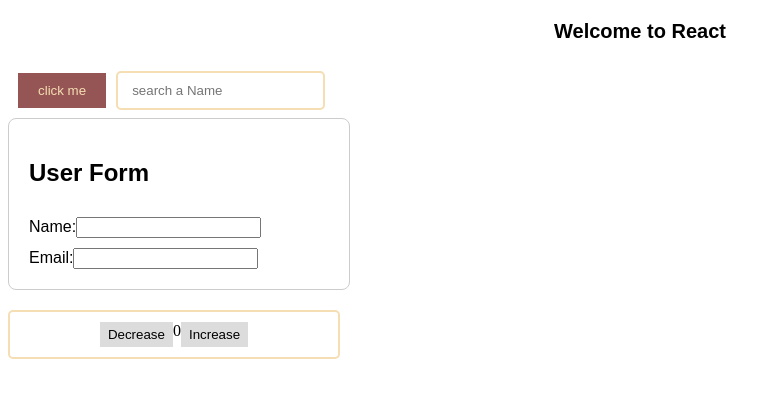
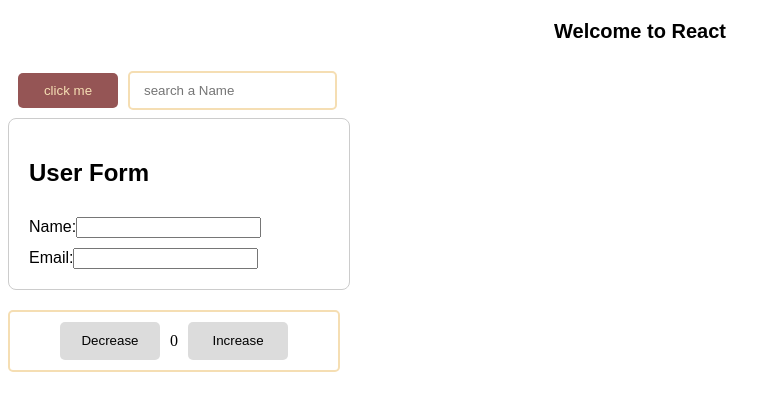
Before and after one commit to SATYAM08RAJPUT/React-Practices-set, a React (Vite) app: page / in a window 1280 px wide. Shown: the top 410 px of the page, without its empty margins (0-781 px from the left). Built offline with nearby package versions, Linux system fonts and the light colour scheme.

Commit message:
Make a Compelete Button Componenet

```diff
--- a/src/Counter/conunter.css
+++ b/src/Counter/conunter.css
@@ -11,4 +11,10 @@ button{
     padding: 5px 8px;
     background-color: gainsboro;
     border: navy;
+    cursor: pointer;
+    width: 100px;
+    border-radius: 5px;
 }
+.count{
+    padding: 10px;
+}
--- a/src/Counter/counter.jsx
+++ b/src/Counter/counter.jsx
@@ -15,7 +15,9 @@ const Counter = () => {
         <>
         <div className="btn-container">
             <button onClick={decreseFun}>Decrease</button>
+            <div className="count">
             {number}
+            </div>
                 <button onClick={incrseFun}>Increase</button>
         </div>
         </>
```
